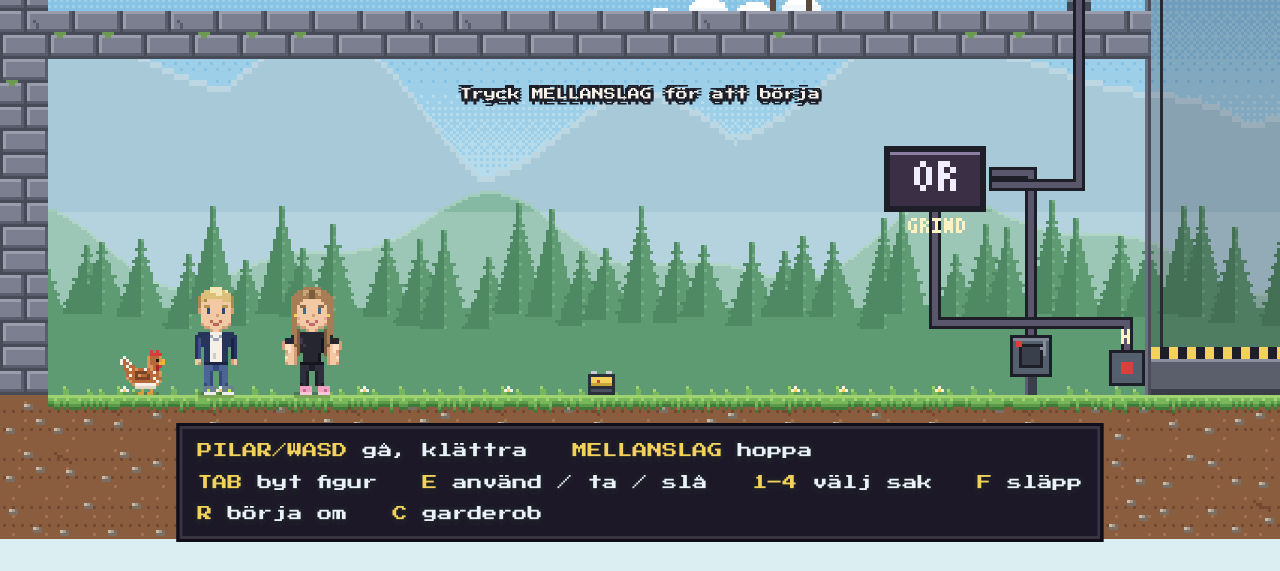
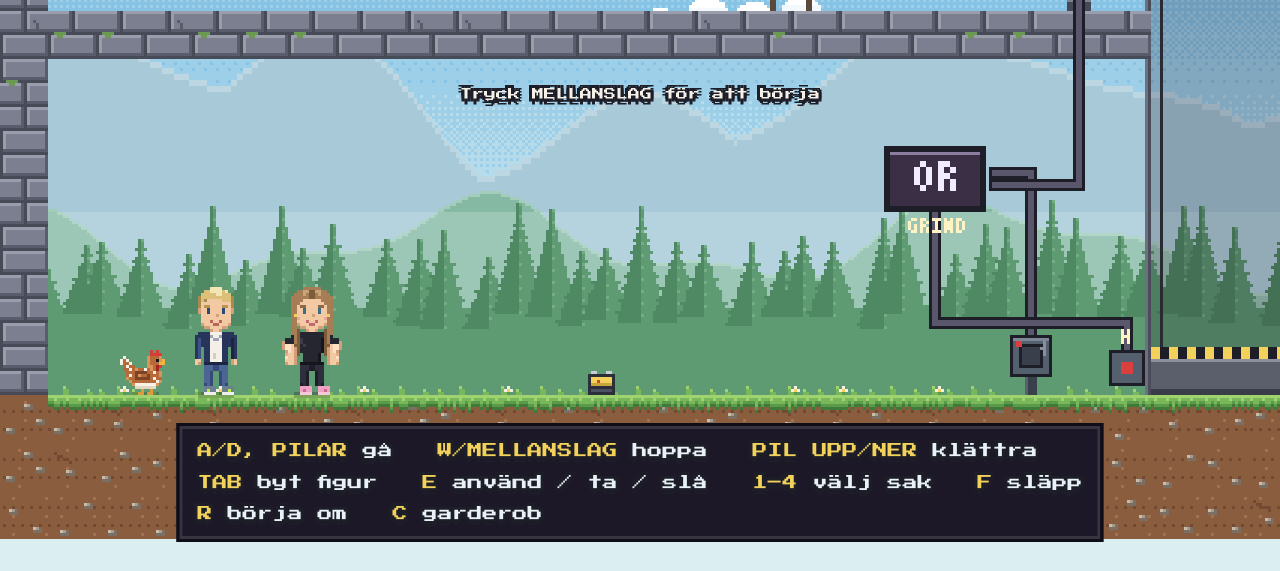
Before and after one commit to senag003/claudish_gibb, a plain HTML site: page index.html in a window 1280 px wide. Shown: the part 229-800 px from the top of the page. Drawn offline with Linux system fonts and the light colour scheme.

Commit message:
W hoppar alltid
W fungerar som mellanslag och hoppar alltid, även vid stegar. Klättring sker med pil upp/ner (och S).

```diff
--- a/index.html
+++ b/index.html
@@ -86,7 +86,7 @@
     <div id="hint" class="ui ol panel"></div>
     <div id="tip" class="ui ol panel"></div>
     <div id="controls" class="ui ol panel">
-      <b>PILAR/WASD</b> gå, klättra &nbsp; <b>MELLANSLAG</b> hoppa<br>
+      <b>A/D, PILAR</b> gå &nbsp; <b>W/MELLANSLAG</b> hoppa &nbsp; <b>PIL UPP/NER</b> klättra<br>
       <b>TAB</b> byt figur &nbsp; <b>E</b> använd / ta / slå &nbsp; <b>1–4</b> välj sak &nbsp; <b>F</b> släpp<br>
       <b>R</b> börja om &nbsp; <b>C</b> garderob
     </div>
--- a/js/levels.js
+++ b/js/levels.js
@@ -46,7 +46,7 @@
       // ställer sig på hissen och Edvin drar spaken. Golv 2: AND(kabeluppgift, batteri) öppnar gallret.
       // Golv 3: Hedda slår sönder väggen, Edvin klättrar plankorna till hönan.
       name: 'Fabriken',
-      hint: 'E tar upp och använder saker. 1–4 väljer, F släpper. Pil upp/ner klättrar.',
+      hint: 'E tar upp och använder saker. 1–4 väljer, F släpper. W hoppar, pil upp/ner klättrar.',
       map: build(40, 32, L => {
         L.ground(29);
         L.set(4, 28, 'E'); L.set(6, 28, 'H');
--- a/js/main.js
+++ b/js/main.js
@@ -44,8 +44,8 @@
 
   // Tangenter
   const k = game.keys;
-  // upp/ner hålls (stegar); upp hoppar också när man inte står vid en stege (hanteras i motorn)
-  const move = { ArrowLeft: 'left', KeyA: 'left', ArrowRight: 'right', KeyD: 'right', ArrowUp: 'up', KeyW: 'up', ArrowDown: 'down', KeyS: 'down', Space: 'jump', KeyE: 'actionHeld', Enter: 'actionHeld' };
+  // W och mellanslag hoppar alltid. Pil upp/ner klättrar i stegar (pil upp hoppar när man inte står vid en stege).
+  const move = { ArrowLeft: 'left', KeyA: 'left', ArrowRight: 'right', KeyD: 'right', ArrowUp: 'up', KeyW: 'jump', ArrowDown: 'down', KeyS: 'down', Space: 'jump', KeyE: 'actionHeld', Enter: 'actionHeld' };
   window.addEventListener('keydown', e => {
     const m = move[e.code];
     if (m) e.preventDefault();
```
Also changed, not shown: 1 other file.
